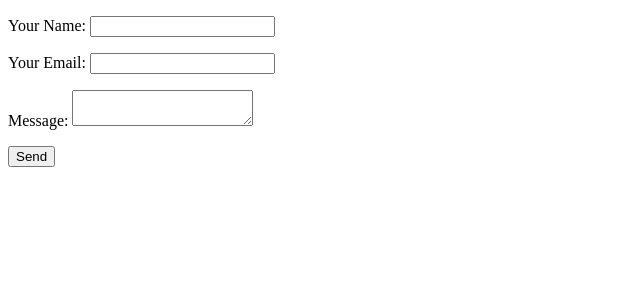
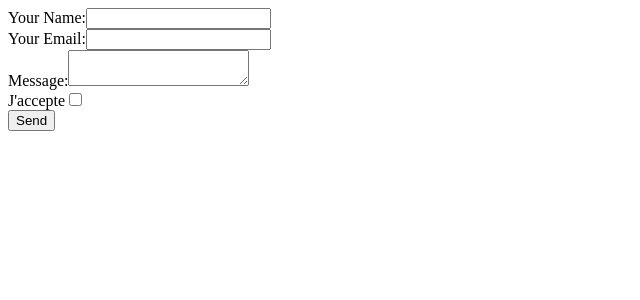
Before and after one commit to fpweb-git/netlify-nuxt-form, a Nuxt app: page / in a window 1280 px wide. Shown: the top 300 px of the page, without its empty margins (0-640 px from the left). Built offline with nearby package versions, Linux system fonts and the light colour scheme.

Commit message:
setup change + accept

```diff
--- a/pages/index.vue
+++ b/pages/index.vue
@@ -4,18 +4,25 @@
       <input type="hidden" name="bot-field" />
       <input type="hidden" name="form-name" value="contact">
       <input type="hidden" name="subject" value="Vous avez reçu un nouveau message" />
-      <p>
-        <label>Your Name: <input type="text" name="name" required/></label>
-      </p>
-      <p>
-        <label>Your Email: <input type="email" name="email" required/></label>
-      </p>
-      <p>
-        <label>Message: <textarea name="message" required></textarea></label>
-      </p>
-      <p>
+      <div>
+        <label for="name">Your Name:</label>
+        <input type="text" name="name" required/>
+      </div>
+      <div>
+        <label for="email">Your Email:</label>
+        <input type="email" name="email" required/>
+      </div>
+      <div>
+        <label for="message">Message:</label>
+        <textarea name="message" required></textarea>
+      </div>
+      <div>
+        <label for="Accepté">J'accepte</label>
+        <input type="checkbox" name="Accepté" required/>
+      </div>
+      <div>
         <button type="submit">Send</button>
-      </p>
+      </div>
     </form>
   </main>
 </template>
```
